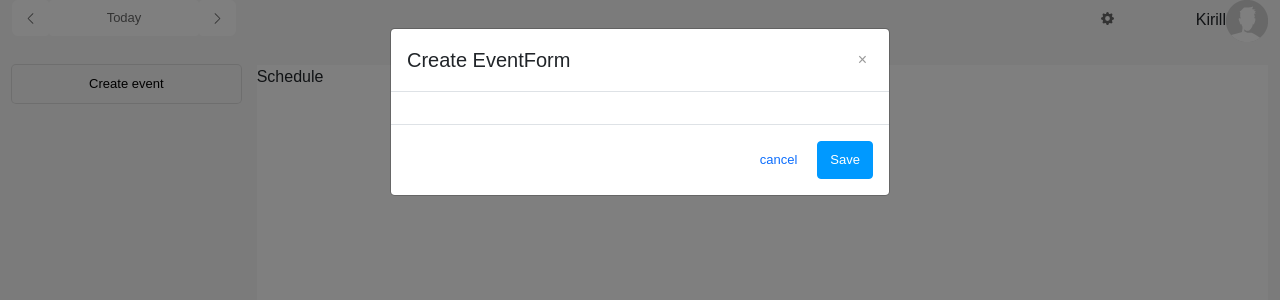
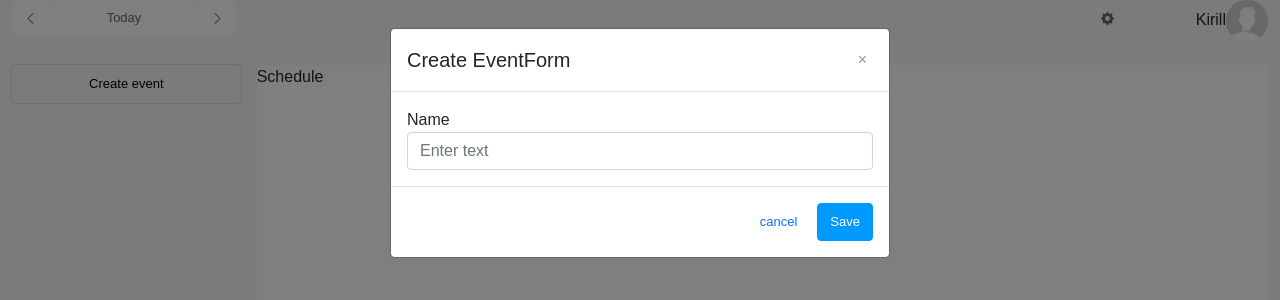
Before and after one commit to klavrenuk/schedule, a React (Create React App) app: page /dashboard in a window 1280 px wide. Both pictures are taken after a click on the button "Create event". Shown: the top 300 px of the page. Built offline with nearby package versions, Linux system fonts and the light colour scheme; a web font is replaced by a local one.

Commit message:
EventFormItem - form element

```diff
--- a/src/components/event/EventForm.jsx
+++ b/src/components/event/EventForm.jsx
@@ -1,25 +1,33 @@
 import React from 'react';
-import {Form, FormGroup} from "reactstrap";
+import {Form} from "reactstrap";
 
-const arr = [
+import EventFormItem from './EventFormItem';
+
+const options = [
     {
-        prop: 'name',
+        type: 'name',
         label: 'Name'
     },
     {
-        prop: 'description',
+        type: 'description',
         label: 'description'
     },
     {
-        prop: 'date',
+        type: 'date',
         label: 'Date and time'
     }
 ];
 
 export default function EventForm() {
     return (
-        <div>
-
-        </div>
+        <Form className={'event_form'}>
+            {
+                options.map((option) => {
+                    return <EventFormItem key={option.type}
+                                          data={option}
+                    />
+                })
+            }
+        </Form>
     )
 }
--- /dev/null
+++ b/src/components/event/EventFormItem.jsx
@@ -0,0 +1,27 @@
+import React from 'react';
+import {FormGroup, Input, Label} from "reactstrap";
+
+
+export default function EventFormItem(props) {
+    const data = props.data;
+
+    function renderWithFromGroup(content) {
+        return (
+            <FormGroup>
+                <Label for={data.type}>{data.label}</Label>
+                {content}
+            </FormGroup>
+        )
+    }
+
+    switch (data.type) {
+        case 'name':
+            const input = <Input id={data.type}
+                                 placeholder={'Enter text'}
+            />
+            return renderWithFromGroup(input);
+
+        default:
+            return null;
+    }
+}
```
